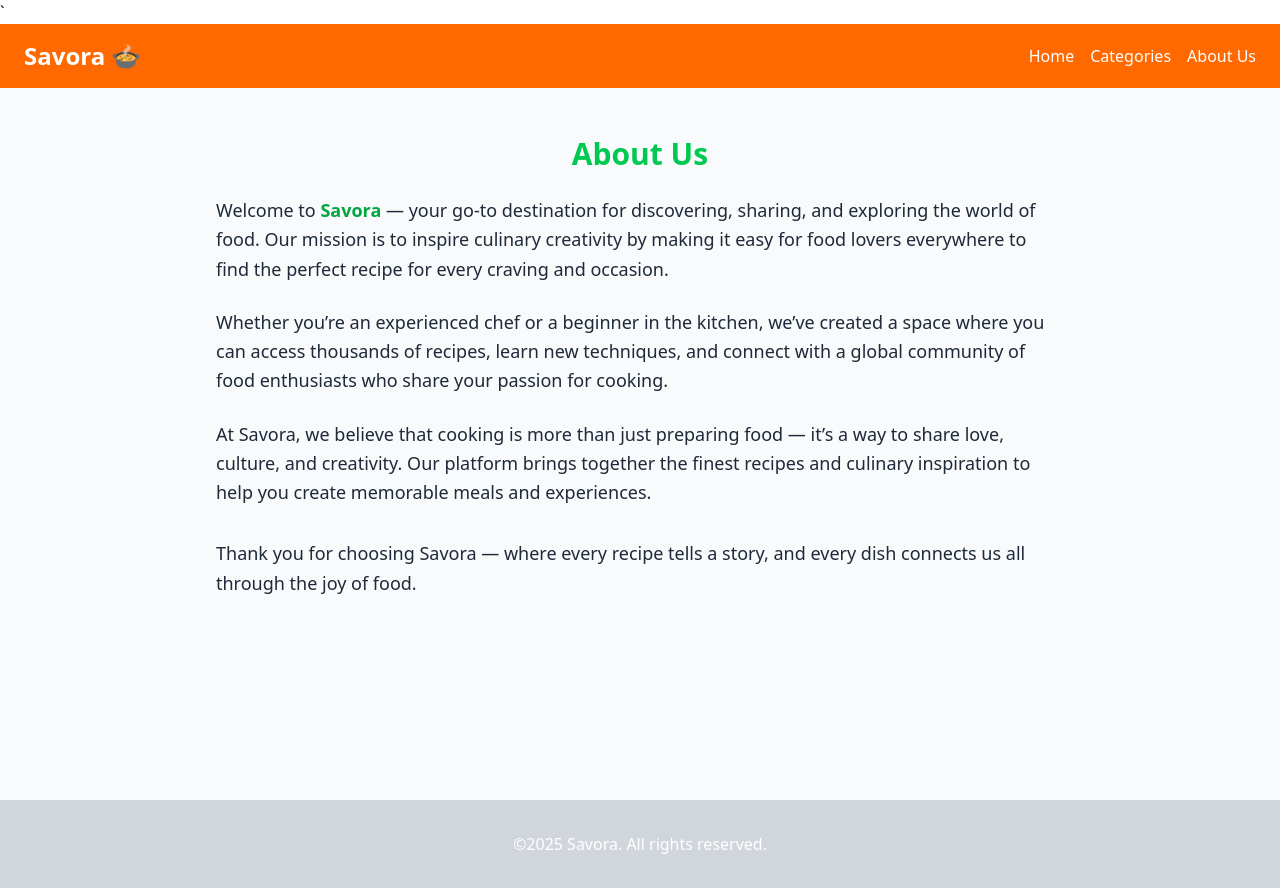
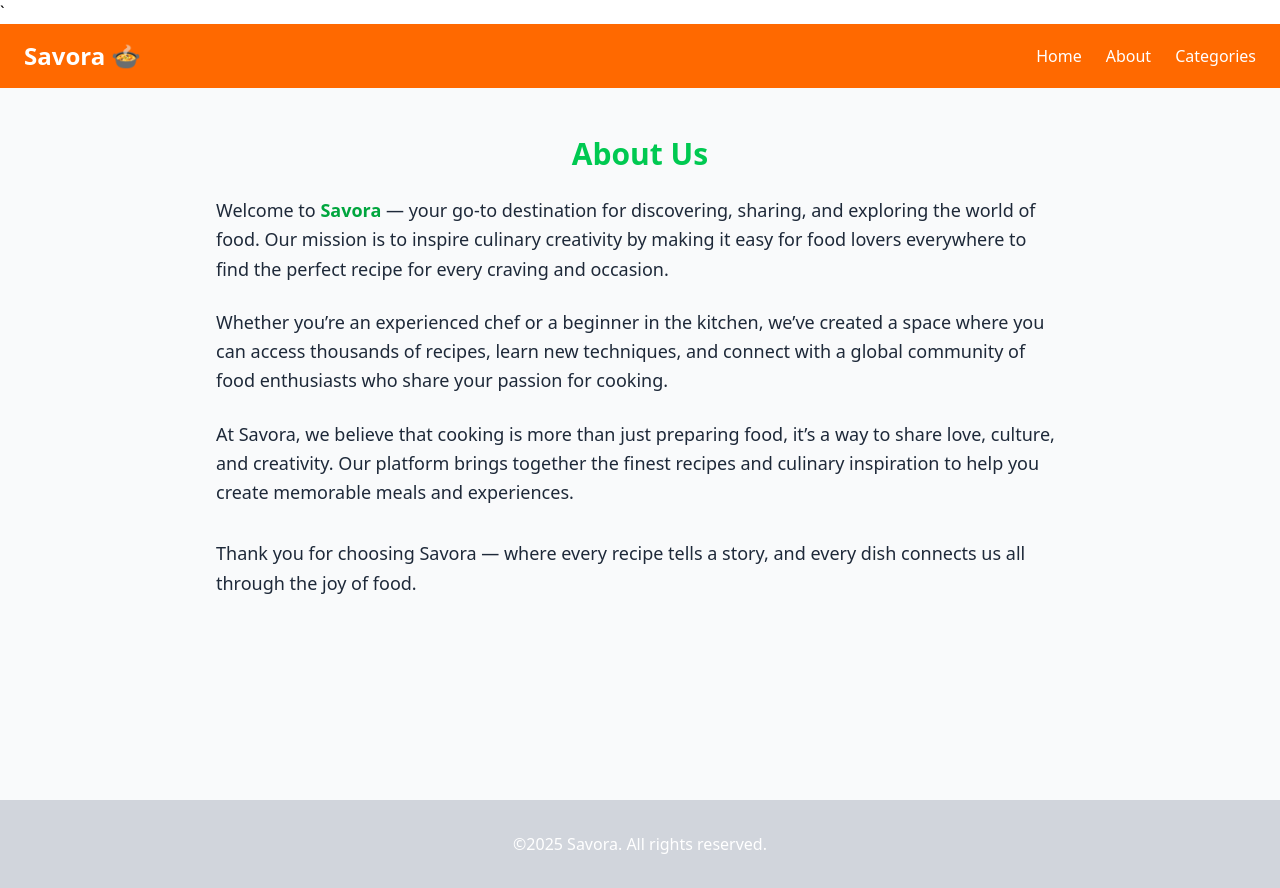
Before and after one commit to 00bex/recipe-finder, a React (Vite) app: page /about in a window 1280 px wide. Built offline with nearby package versions, Linux system fonts and the light colour scheme.

Commit message:
feat: Updated harmburger option in smaller screens

```diff
--- a/src/Pages/About.jsx
+++ b/src/Pages/About.jsx
@@ -25,7 +25,7 @@ const About = () => {
             food enthusiasts who share your passion for cooking.
           </p>
           <p className="text-lg leading-relaxed mb-8">
-            At Savora, we believe that cooking is more than just preparing food —
+            At Savora, we believe that cooking is more than just preparing food,
             it’s a way to share love, culture, and creativity. Our platform brings
             together the finest recipes and culinary inspiration to help you
             create memorable meals and experiences.
--- a/src/components/Navbar.jsx
+++ b/src/components/Navbar.jsx
@@ -1,21 +1,68 @@
-import React from "react";
+import React, { useState } from "react";
 import { Link } from "react-router-dom";
 
 const Navbar = () => {
-    return (
-        <nav className="bg-orange-500 text-white px-6 py-4 flex justify-between items-center shadow-md">
-            <Link to = "/" className="text-2xl font-bold hover:text-yellow-200"> Savora 🍲
-            </Link>
-            <div className="space-x-4">
-                <Link to= "/" className="" >Home</Link>
-                 <Link to = "/categories" className="">Categories</Link>
-                 <Link to ="/about" className="">About Us</Link>
-            </div>
+  const [isOpen, setIsOpen] = useState(false);
 
+  const toggleMenu = () => setIsOpen(!isOpen);
 
+  return (
+    <nav className="bg-orange-500 text-white shadow-md">
+      <div className="container mx-auto flex justify-between items-center px-6 py-4">
+        <Link to="/" className="text-2xl font-bold">
+          Savora 🍲
+        </Link>
 
+        {/* Hamburger icon (mobile) */}
+        <button
+          onClick={toggleMenu}
+          className="text-white text-2xl md:hidden focus:outline-none"
+        >
+          ☰
+        </button>
 
-        </nav>
-    )
-}
+        {/* Nav Links (desktop) */}
+        <div className="hidden md:flex space-x-6">
+          <Link to="/" className="hover:text-gray-200">
+            Home
+          </Link>
+          <Link to="/about" className="hover:text-gray-200">
+            About
+          </Link>
+          <Link to="/categories" className="hover:text-gray-200">
+            Categories
+          </Link>
+        </div>
+      </div>
+
+      {/* Mobile Dropdown Menu */}
+      {isOpen && (
+        <div className="md:hidden bg-orange-600 text-center space-y-2 py-3">
+          <Link
+            to="/"
+            className="block hover:bg-orange-700 py-2"
+            onClick={() => setIsOpen(false)}
+          >
+            Home
+          </Link>
+          <Link
+            to="/about"
+            className="block hover:bg-orange-700 py-2"
+            onClick={() => setIsOpen(false)}
+          >
+            About
+          </Link>
+          <Link
+            to="/categories"
+            className="block hover:bg-orange-700 py-2"
+            onClick={() => setIsOpen(false)}
+          >
+            Categories
+          </Link>
+        </div>
+      )}
+    </nav>
+  );
+};
+
 export default Navbar;
```
